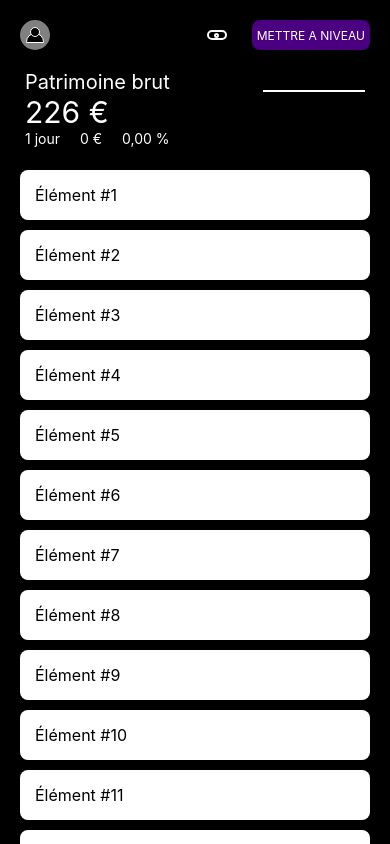
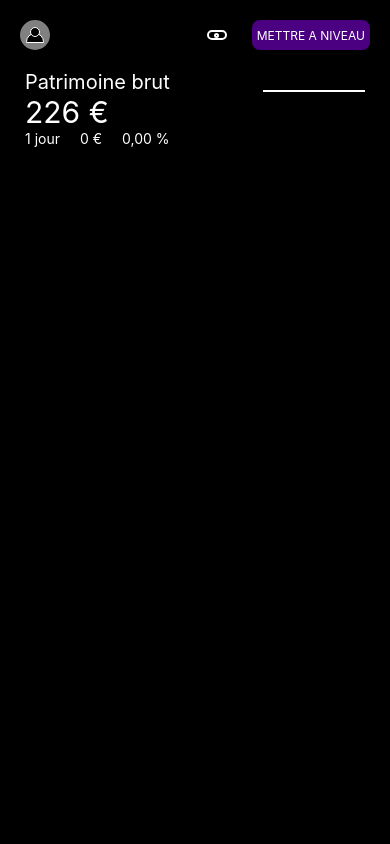
Before and after one commit to nicolastorre/ParallaxScrollViewClone, a React Native app: screen / in a window 390 px wide. Built offline with nearby package versions, Linux system fonts and the light colour scheme.

Commit message:
fix: hide element scroll home

```diff
--- a/src/screens/home/HomeScreen.tsx
+++ b/src/screens/home/HomeScreen.tsx
@@ -1,4 +1,4 @@
-import {StatusBar, StyleSheet, Text, View} from 'react-native';
+import {StatusBar, StyleSheet, View} from 'react-native';
 import {ParallaxScrollView} from '../../../parallaxScrollViewModule/src/parallaxScrollView/ParallaxScrollView';
 import {common} from '../../styles/common';
 import {colors} from '../../styles/colors';
@@ -11,9 +11,7 @@ export const HomeScreen: React.FC = () => {
     return (
       <View style={styles.content}>
         {Array.from({length: 50}).map((_, index) => (
-          <View key={index} style={styles.item}>
-            <Text style={styles.itemText}>Élément #{index + 1}</Text>
-          </View>
+          <View key={index} style={styles.item} testID={`element-#${index}`} />
         ))}
       </View>
     );
@@ -45,17 +43,9 @@ const styles = StyleSheet.create({
     padding: 20,
   },
   item: {
-    backgroundColor: colors.white,
+    backgroundColor: colors.black,
     marginBottom: 10,
     padding: 15,
     borderRadius: 8,
   },
-  itemText: {
-    fontSize: 16,
-  },
-  headerText: {
-    color: colors.white,
-    textAlign: 'center',
-    fontSize: 16,
-  },
 });
```
Also changed, not shown: 1 other file (tests, documents, lock files or other folders).
